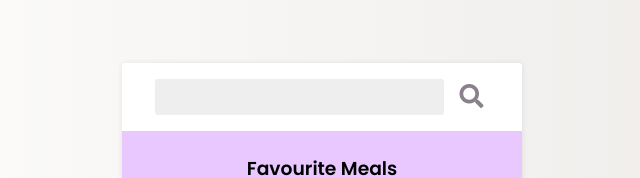
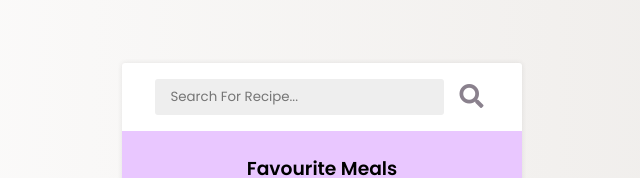
Before and after one commit to deeppsy/recipe-app, a plain HTML site: page index.html in a window 1280 px wide. Shown: the part 258-436 px from the top of the page, without its empty margins (318-958 px from the left). Drawn offline with Linux system fonts and the light colour scheme; no server answers.

Commit message:
add placeholder for search field

```diff
--- a/index.html
+++ b/index.html
@@ -15,7 +15,7 @@
 <body>
     <div class="mobile-container">
         <header>
-            <input type="text" id="search-term">
+            <input type="text" id="search-term" placeholder="Search For Recipe...">
             <button id="search"><i class="fas fa-search"></i></button>
         </header>
         <div class="fav-container">
```
